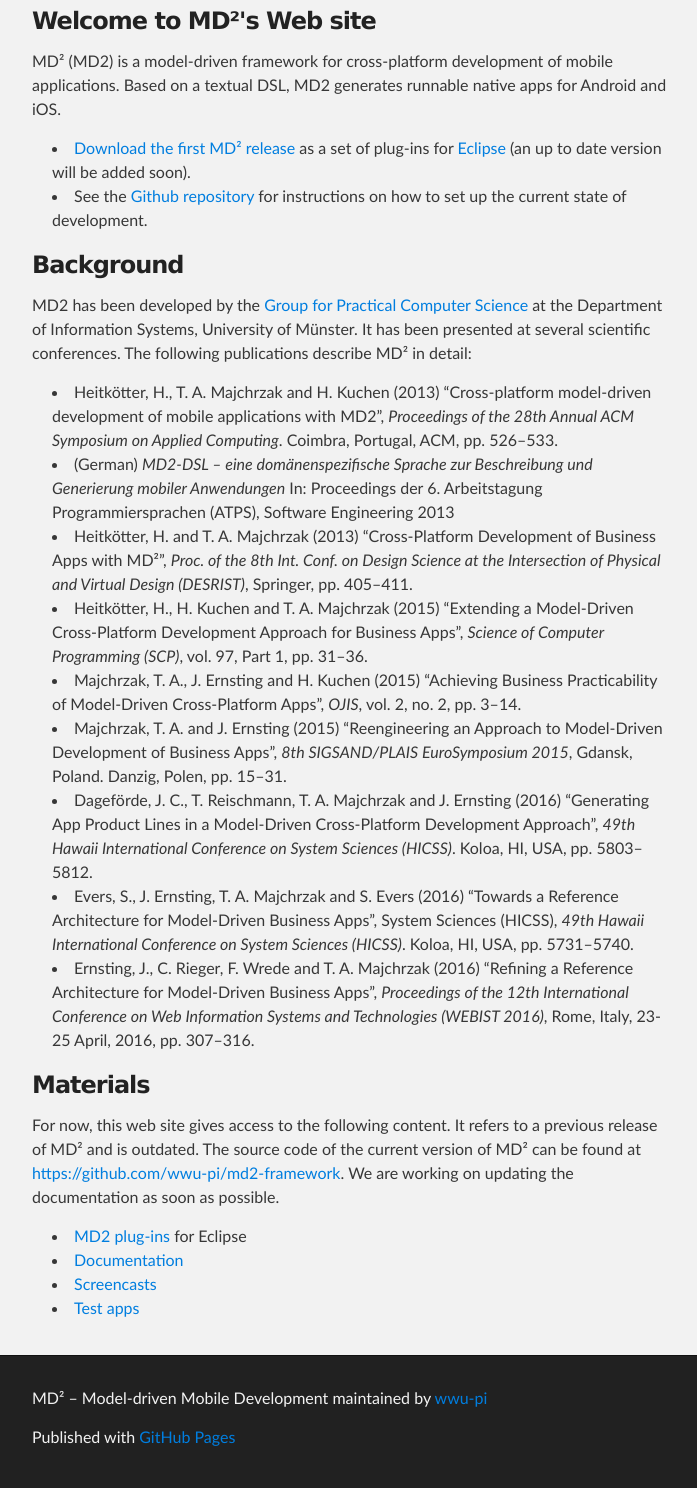
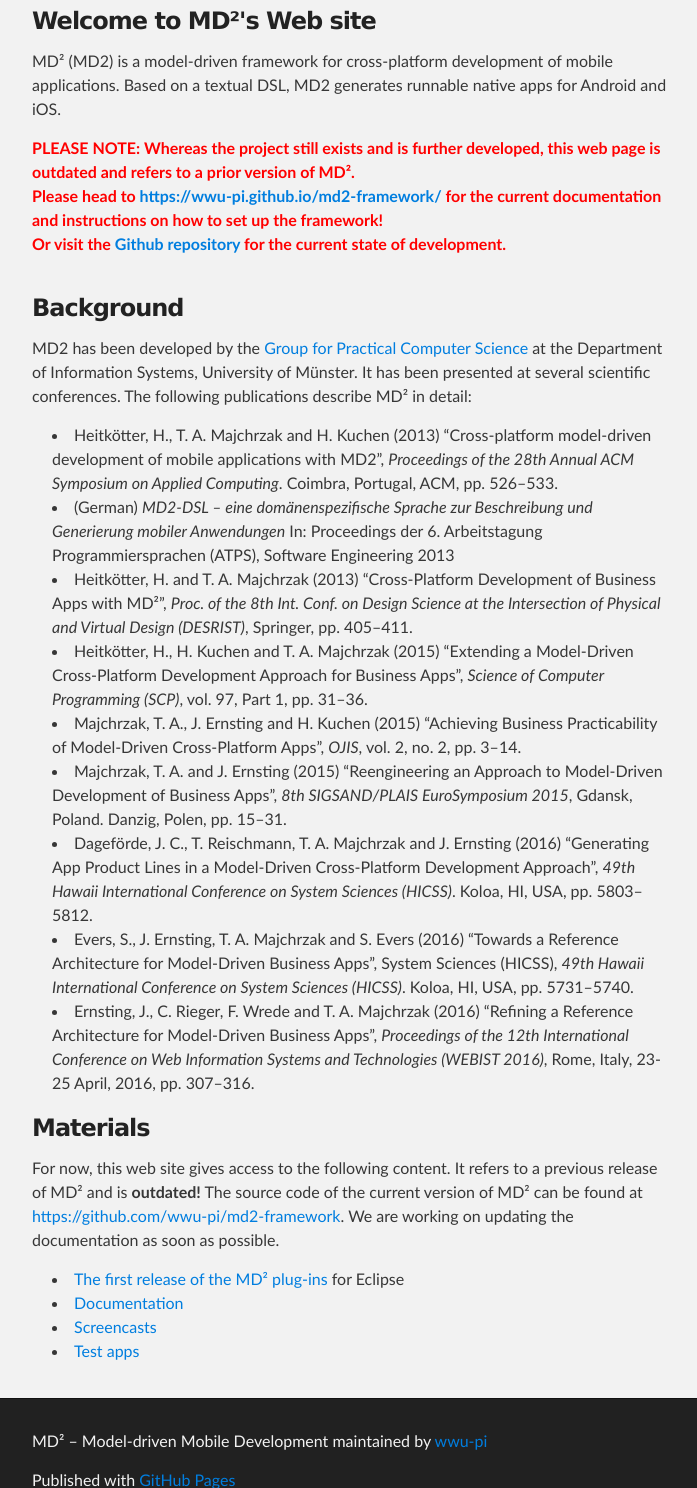
Before and after one commit to wwu-pi/md2-web, a plain HTML site: page index.html in a window 1280 px wide. Shown: the part 320-1808 px from the top of the page, without its empty margins (288-985 px from the left). Drawn offline with Linux system fonts and the light colour scheme.

Commit message:
Highlight outdated status of the materials on this page

```diff
--- a/index.html
+++ b/index.html
@@ -31,11 +31,12 @@
 <p>MD² (MD2) is a model-driven framework for cross-platform development of mobile applications.
 Based on a textual DSL, MD2 generates runnable native apps for Android and iOS.</p>
 
-<ul>
-<li>
-<a href="http://wwu-pi.github.com/md2-web/res/MD2-plugins.zip">Download the first MD² release</a> as a set of plug-ins for <a href="http://www.eclipse.org">Eclipse</a> (an up to date version will be added soon).</li>
-<li>See the <a href="https://github.com/wwu-pi/md2-framework">Github repository</a> for instructions on how to set up the current state of development.
-</ul>
+<strong style="color:red">PLEASE NOTE: Whereas the project still exists and is further developed, this web page is outdated and refers to a prior version of MD². <br />
+Please head to <a href="https://wwu-pi.github.io/md2-framework/">https://wwu-pi.github.io/md2-framework/</a> for the current documentation and instructions on how to set up the framework!
+<br />
+Or visit the <a href="https://github.com/wwu-pi/md2-framework">Github repository</a> for the current state of development.
+</strong>
+<br/><br/>
 
 <h3>Background</h3>
 
@@ -67,11 +68,11 @@ Ernsting, J., C. Rieger, F. Wrede and T. A. Majchrzak (2016) “Refining a Refer
 
 <h3>Materials</h3>
 
-<p>For now, this web site gives access to the following content. It refers to a previous release of MD² and is outdated. The source code of the current version of MD² can be found at <a href="https://github.com/wwu-pi/md2-framework">https://github.com/wwu-pi/md2-framework</a>. We are working on updating the documentation as soon as possible.</p>
+<p>For now, this web site gives access to the following content. It refers to a previous release of MD² and is <strong>outdated!</strong> The source code of the current version of MD² can be found at <a href="https://github.com/wwu-pi/md2-framework">https://github.com/wwu-pi/md2-framework</a>. We are working on updating the documentation as soon as possible.</p>
 
 <ul>
 <li>
-<a href="http://wwu-pi.github.com/md2-web/res/MD2-plugins.zip">MD2 plug-ins</a> for Eclipse</li>
+<a href="http://wwu-pi.github.com/md2-web/res/MD2-plugins.zip">The first release of the MD² plug-ins</a> for Eclipse</li>
 <li><a href="http://wwu-pi.github.com/md2-web/res/MD2-Documentation.pdf">Documentation</a></li>
 <li><a href="http://www.wi1.uni-muenster.de/pi/forschung/md2/screencasts/">Screencasts</a></li>
 <li><a href="https://github.com/wwu-pi/md2-testApps">Test apps</a></li>
```
